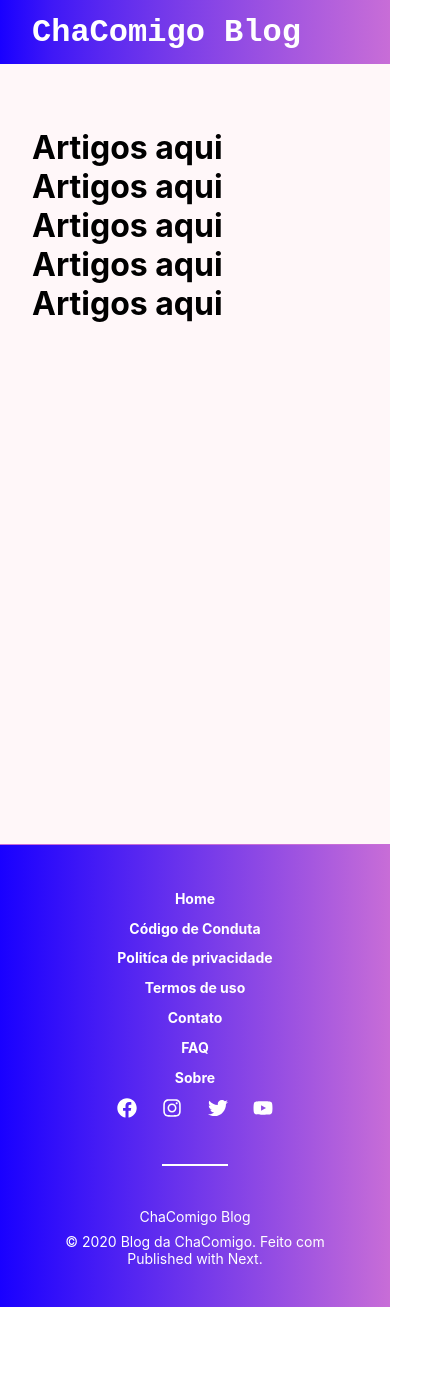
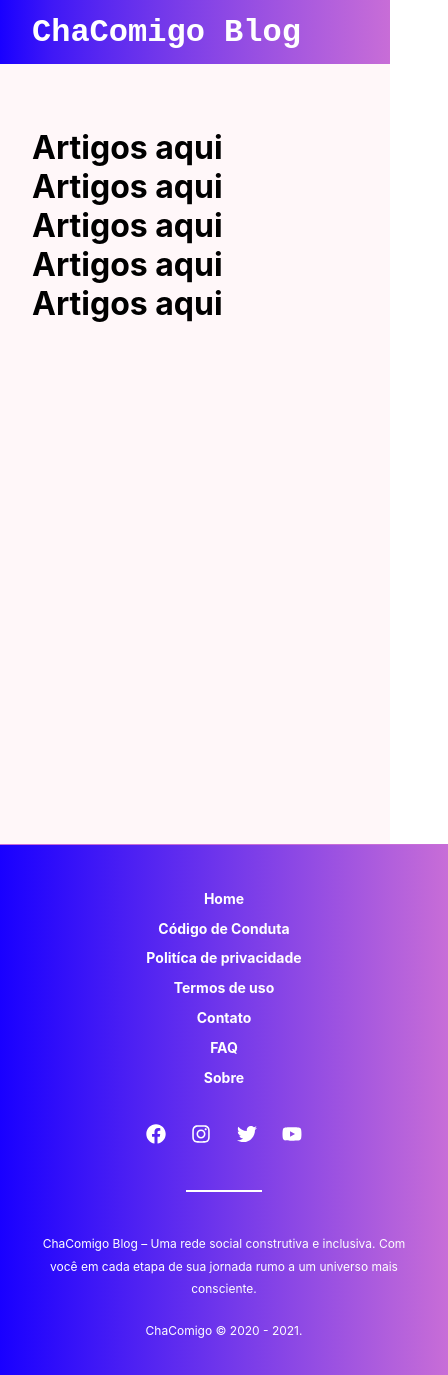
Before and after one commit to gislainejessica/blog-chacomigo, a Next.js app: page /article in a window 390 px wide. Shown: the whole page, 448 px wide, since content can reach past the window. Before the commit the page ends 1307 px from the top, so only its background shows below. Built offline with nearby package versions, Linux system fonts and the light colour scheme.

Commit message:
footer responsive

```diff
--- a/components/Footer/index.tsx
+++ b/components/Footer/index.tsx
@@ -1,14 +1,14 @@
 import React from 'react';
 // import styles from '../../styles/Home.module.css'
-import { FaFacebook, FaGithub, FaInstagram, FaTwitter, FaYoutube } from 'react-icons/fa';
+import { FaFacebook, FaInstagram, FaTwitter, FaYoutube } from 'react-icons/fa';
 
-import { Container, Text, Link, Redes, Line } from './styles'
+import { Container, Text, Links, Link, Redes, Line } from './styles'
 
 const Footer: React.FC = () => {
   return (
     <Container>
       <Redes>
-        <div>
+        <Links>
           <Link>
             Home
         </Link>
@@ -30,37 +30,38 @@ const Footer: React.FC = () => {
           <Link>
             Sobre
         </Link>
-        </div>
+        </Links>
       </Redes>
 
       <Redes>
-        <h4>
-          {/* Facebook */}
+        <a href="https://www.instagram.com/chacomigobr/">
           <FaFacebook size={20} />
-        </h4>
-        <h4>
-          {/* Instagram */}
-          < FaInstagram size={20} />
-
-        </h4>
-        <h4>
-          {/* Twitter */}
+        </a>
+        <a href="https://www.instagram.com/chacomigobr/">
+          <FaInstagram size={20} />
+        </a>
+        <a href="https://twitter.com/chacomigobr">
           <FaTwitter size={20} />
-        </h4>
-        <h4>
-          {/* Youtube */}
+        </a>
+        <a href="https://twitter.com/chacomigobr">
           <FaYoutube size={20} />
-        </h4>
+        </a>
       </Redes>
 
       <Line />
 
       <Text>
-        ChaComigo Blog
+        ChaComigo Blog –
+        Uma rede social construtiva e inclusiva.
+        Com você em cada etapa de sua jornada rumo a um universo mais consciente.
       </Text>
+
+      <br />
+      {/* Feito e Publicado usando Next.  */}
       <Text>
-        © 2020 Blog da ChaComigo. Feito com  Published with Next.
+        ChaComigo © 2020 - 2021.
       </Text>
+
     </Container>
   );
 };
--- a/components/Footer/styles.ts
+++ b/components/Footer/styles.ts
@@ -3,9 +3,10 @@ import styled from 'styled-components';
 export const Container = styled.div`
   width: 100%;
   min-height: 250px;
+  min-width: 28rem;
 
   display: block;
-  /* flex: 1; */
+  flex: 1;
   flex-direction: column;
   justify-content: center;
   align-items: center;
@@ -34,7 +35,13 @@ export const Text = styled.p`
   font-size: 14px;
   text-align: center;
   /* margin-top: 1.6rem; */
-  margin: 8px ;
+  /* margin: 8px ; */
+  line-height: 1.4rem;
+
+
+  @media(max-width: 580px) {
+    font-size: 12px;
+  }
 `;
 
 export const Link = styled.h3`
@@ -51,18 +58,29 @@ export const Link = styled.h3`
   }
 `;
 
+export const Links = styled.div`
+  display: flex;
+  @media(max-width: 758px) {
+    display: block
+  }
+`;
+
 export const Redes = styled.div`
   display: flex;
   /* flex: 1; */
   flex-direction: row;
   justify-content: center;
   align-items: center;
+  margin-bottom: 1.6rem;
   /* background: #ddd; */
 
-  h4 {
+  a {
     margin: 0px .8rem ;
     color: #202428;
     color: #ffff;
+    :hover {
+      color: #333;
+    }
   }
 `;
 
--- /dev/null
+++ b/pages/_document.tsx
@@ -0,0 +1,28 @@
+import Document, { Html, Head, Main, NextScript } from 'next/document'
+
+class MyDocument extends Document {
+  static async getInitialProps(ctx) {
+    const initialProps = await Document.getInitialProps(ctx)
+    return { ...initialProps }
+  }
+
+  render() {
+    return (
+      <Html>
+        <Head>
+          <link rel="preconnect" href="https://fonts.gstatic.com" />
+          <link
+            href="https://fonts.googleapis.com/css2?family=Inter:wght@400;500;700&display=swap"
+            rel="stylesheet"
+          />
+        </Head>
+        <body>
+          <Main />
+          <NextScript />
+        </body>
+      </Html>
+    )
+  }
+}
+
+export default MyDocument
```
Also changed, not shown: styles/pages/Principal.ts (+15 -2 lines).
